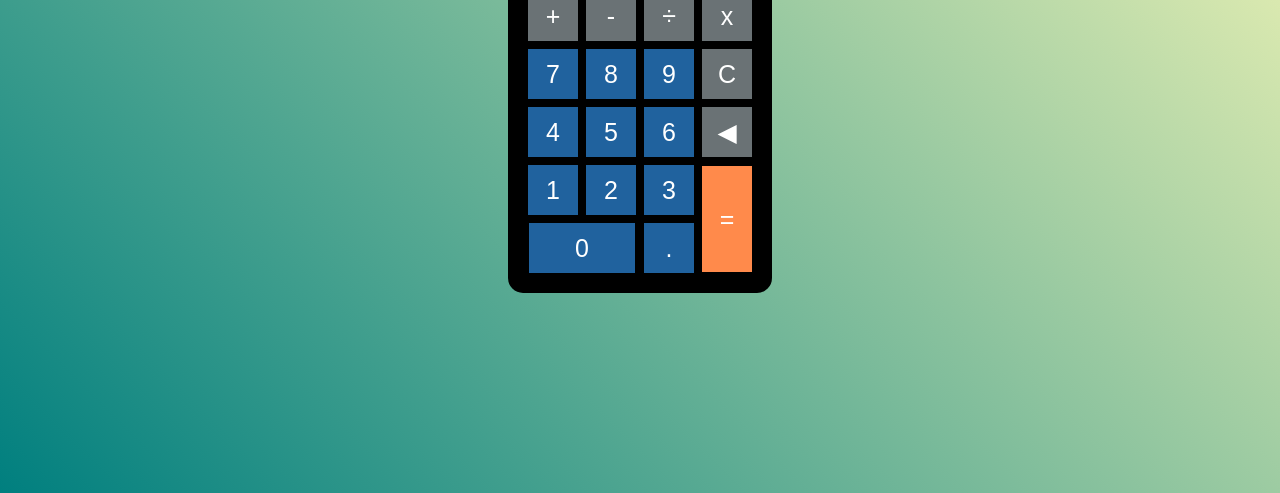
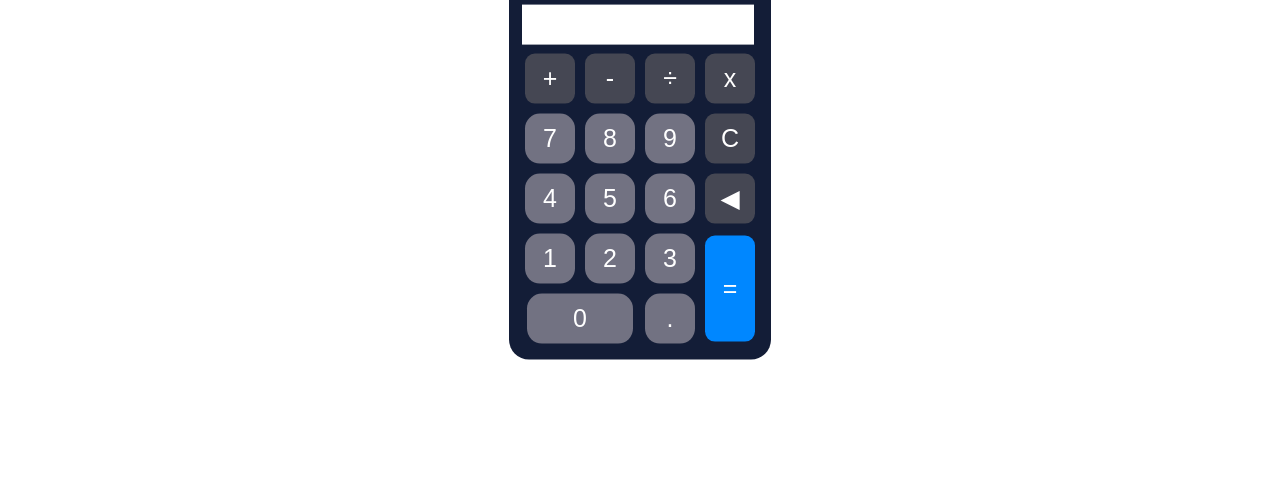
Before and after one commit to lipeharakawa/calculadora, a plain HTML site: page index.html in a window 1280 px wide. Shown: the part 307-800 px from the top of the page. Drawn offline with Linux system fonts and the light colour scheme.

Commit message:
adicionando melhorias

```diff
--- a/index.html
+++ b/index.html
@@ -1,24 +1,21 @@
 <!DOCTYPE html>
-<html lang="en">
+<html lang="pt-br">
 <head>
     <meta charset="UTF-8">
     <meta http-equiv="X-UA-Compatible" content="IE=edge">
     <meta name="viewport" content="width=device-width, initial-scale=1.0">
+    <meta name="author" content="Felipe Seidi Harakawa">
+    <meta name="description" content="Calculadora desenvolvida em HTML, CSS e JavaScript para a realização de cálculos numéricos.">
+    <link rel="stylesheet" href="./style.css">
     <title>Calculadora</title>
-
-    <link rel="stylesheet" href="./style.css">
 </head>
 <body>
-    <!--Div referente ao plano de fundo atrás da calculadora-->
     <div class="fundo">
-        <h1>Felipe Seidi Harakawa</h1>
-        <!--Div referente ao plano de fundo da calculadora-->
+        <h1>Faça suas operações matemáticas</h1>
         <div class="calculadora">
             <h2>Calculadora</h2>
             <p id="resultado"></p>
             <table>
-                    <!--Tag tr se refere a linha-->
-                    <!--Tag td se refere a coluna-->
                 <tr>
                     <td><button class="botao1" onclick="insert('+')">+</button></td>
                     <td><button class="botao1" onclick="insert('-')">-</button></td>
--- a/style.css
+++ b/style.css
@@ -1,25 +1,29 @@
 *{
-    margin: 0;
-    padding: 0;
+    box-sizing: border-box;
 }
 
-.fundo{
-    background-image: linear-gradient(45deg, #007f7f, #fffbb8);
-    height: 100vh;
-    color:#fff;
+body{
+    margin: 0;
+}
+
+.fundo h1{
+    color: black;
     font-family: Arial, Helvetica, sans-serif;
-    text-align: center
-
+    text-align: center;
 }
 
 .calculadora{
     position: absolute;
-    background-color:#000000;
+    background-color: #131d37;
+    color: white;
+    font-family: Arial, Helvetica, sans-serif;
+    text-align: center;
     top: 50%;
     left: 50%;
     transform: translate(-50%,-50%);
-    border-radius: 15px;
-    padding: 15px;
+    border-radius: 20px;
+    padding: 10px;
+    margin-top: 50px;
 }
 
 .botao{
@@ -28,13 +32,14 @@
     font-size: 25px;
     cursor: pointer;
     margin: 3px;
-    background-color:#20629e;
+    background-color: #727282;
     border: none;
-    color:#fff;
+    border-radius: 15px;
+    color: white;
 }
 
 .botao:hover{
-    background-color:black;
+    background-color: #131d37;
 }
 
 .botao1{
@@ -43,13 +48,14 @@
     font-size: 25px;
     cursor: pointer;
     margin: 3px;
-    background-color:#6a7275;
+    background-color: #454753;
     border: none;
-    color:#fff;
+    border-radius: 10px;
+    color: white;
 }
 
 .botao1:hover{
-    background-color:black;
+    background-color: #131d37;
 }
 
 .botao2{
@@ -58,22 +64,24 @@
     font-size: 25px;
     cursor: pointer;
     margin: 3px;
-    background-color:#ff8a4b;
+    background-color: #0087ff;
     border: none;
-    color:#fff;
+    border-radius: 10px;
+    color: white;
 }
 
 .botao2:hover{
-    background-color:black;
+    background-color: #131d37;
 }
 
 #resultado{
-    width: 214px;
+    width: 232px;
     background-color: white;
-    height: 30px;
-    margin: 5px;
+    height: 40px;
+    margin: 3px;
     font-size: 25px;
     color: black;
     text-align: right;
     padding: 5px;
+    overflow: hidden;
 }
```
Also changed, not shown: script.js (+4 -7 lines), .github/preview.jpg (deleted), .github/preview.png (added), 1 other file. Lines whose indentation alone changed are shown as unchanged.
